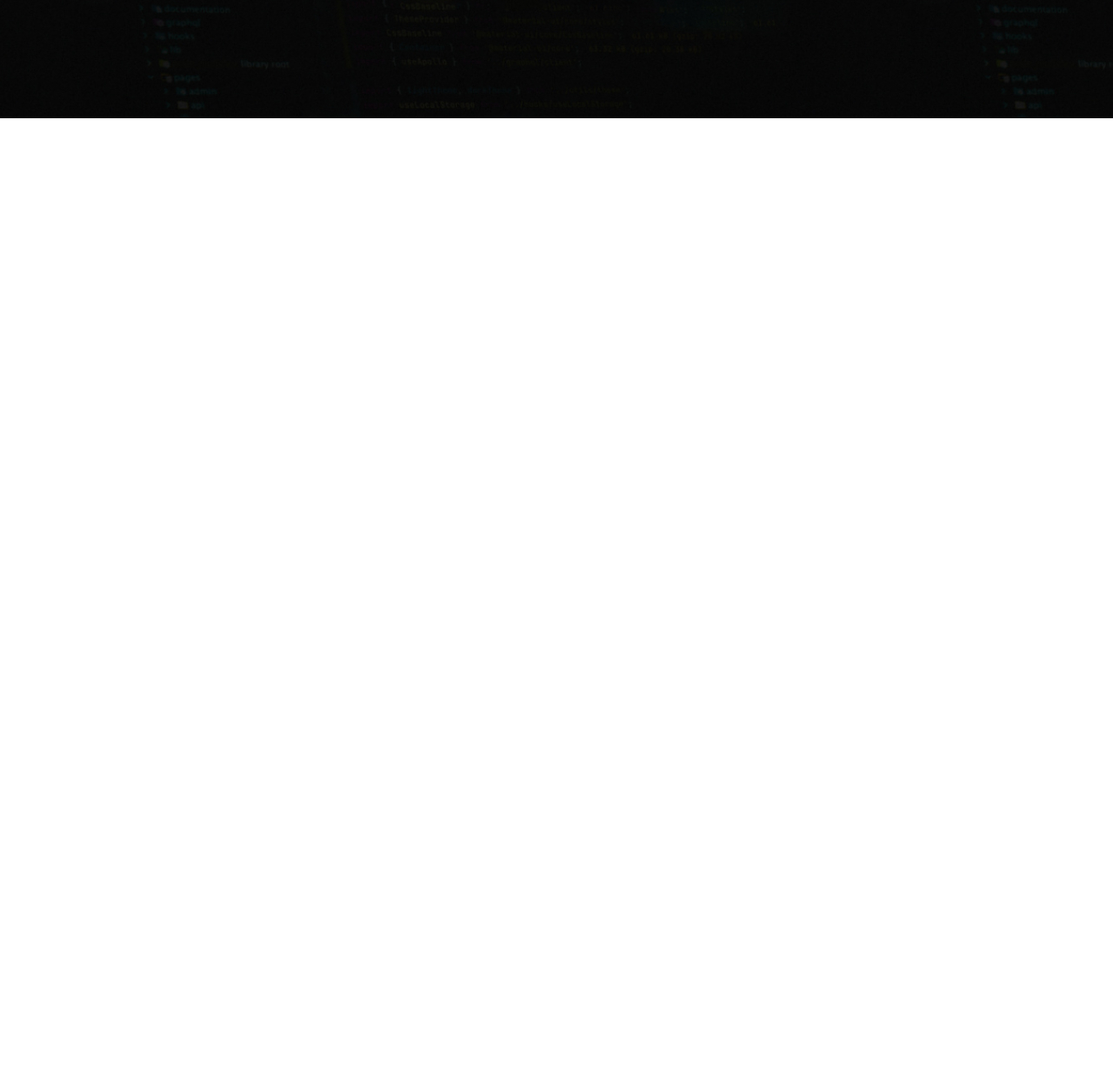
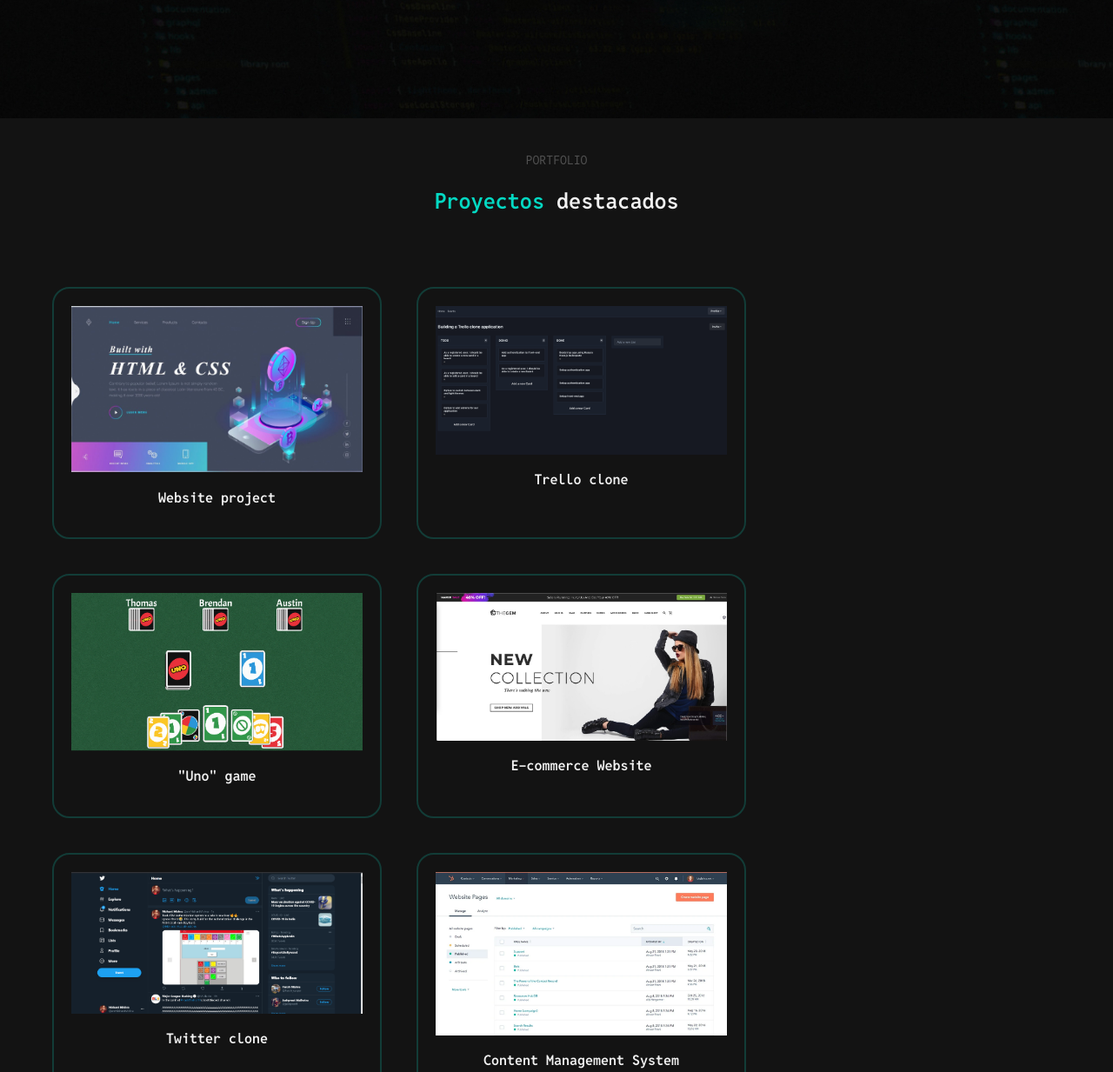
Before and after one commit to cotellajoa/tp-utn-portfolio, a plain HTML site: page index.html in a window 1280 px wide. Shown: the part 440-1673 px from the top of the page at 87% size. Before the commit the page ends 800 px from the top, so only its background shows below. Drawn offline with Linux system fonts and the light colour scheme.

Commit message:
Finish the second page.

```diff
--- a/css/styles.css
+++ b/css/styles.css
@@ -103,3 +103,46 @@ body {
 }
 
 /* Second page */
+.second-page {
+    background-color: #131313;
+}
+
+.second-page h3 {
+    margin: 0;
+    padding-top: 40px;
+    text-align: center;
+    font-weight: 400;
+    font-size: 14px;
+    color: #4F4F4F;
+}
+
+.second-page #destacados {
+    text-align: center;
+    font-weight: 600;
+    font-size: 25px;
+}
+
+.second-page span {
+    color: var(--primary);
+}
+
+.second-page .proyectos {
+    padding: 40px;
+    display: flex;
+    flex-direction: row;
+    flex-wrap: wrap;
+}
+
+.second-page .proyectos .proyecto {
+    border: 2px solid #123C37;
+    width: 335px;
+    padding: 20px;
+    border-radius: 20px;
+    text-align: center;
+    font-weight: 600;
+    margin: 20px;
+}
+
+.second-page .proyectos .proyecto img {
+    width: 100%;
+}
--- a/index.html
+++ b/index.html
@@ -14,6 +14,7 @@
             <nav>
                 <a id="inicio">Inicio</a>
                 <a>Proyectos</a>
+                <a>Skills</a>
                 <a>Sobre mi</a>
                 <a>Contactame</a>
                 <button id="resume-btn"><a href="https://drive.google.com/file/d/1GhAcgDJHQkTW5vtDqt2m9uZKw_bAq-9Z/view" target="_blank">View resume ✉︎</a></button>
@@ -30,5 +31,38 @@
             </div>
         </div>
     </section>
+    <section class="second-page">
+        <h3>PORTFOLIO</h3>
+        <p id="destacados"><span>Proyectos</span> destacados</p>
+        <div class="proyectos">
+            <div class="proyecto">
+                <img src="./imgs/projects/project1.PNG">
+                <p>Website project</p>
+            </div>
+            <div class="proyecto">
+                <img src="./imgs/projects/project2.PNG">
+                <p>Trello clone</p>
+            </div>
+            <div class="proyecto">
+                <img src="./imgs/projects/project3.PNG">
+                <p>"Uno" game</p>
+            </div>
+            <div class="proyecto">
+                <img src="./imgs/projects/project4.PNG">
+                <p>E-commerce Website</p>
+            </div>
+            <div class="proyecto">
+                <img src="./imgs/projects/project5.PNG">
+                <p>Twitter clone</p>
+            </div>
+            <div class="proyecto">
+                <img src="./imgs/projects/project6.PNG">
+                <p>Content Management System</p>
+            </div>
+        </div>
+    </section>
+    <section class="t-page">
+        <h4>About <span>me</span>.</h4>
+    </section>
 </body>
 </html>
```
Also changed, not shown: imgs/projects/project1.PNG (added), imgs/projects/project2.PNG (added), imgs/projects/project3.PNG (added), imgs/projects/project4.PNG (added), imgs/projects/project5.png (added), imgs/projects/project6.png (added).
